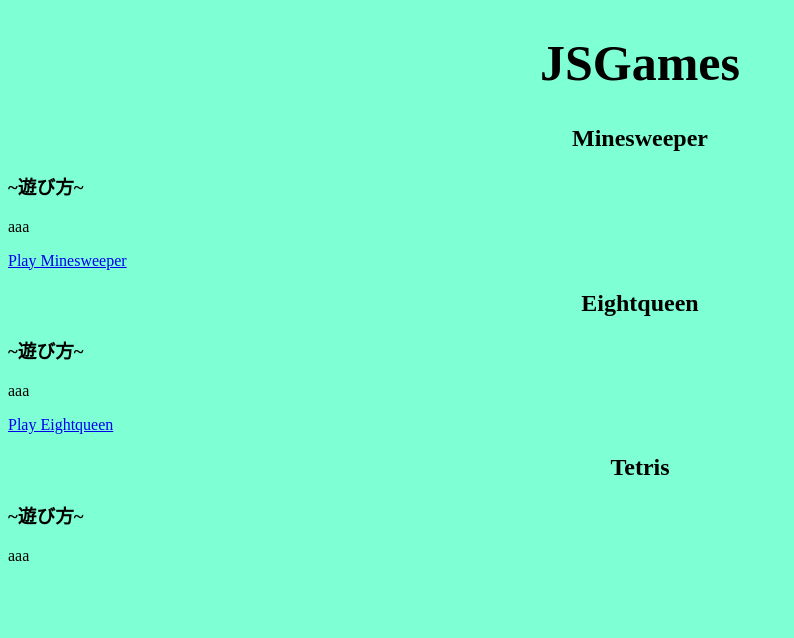
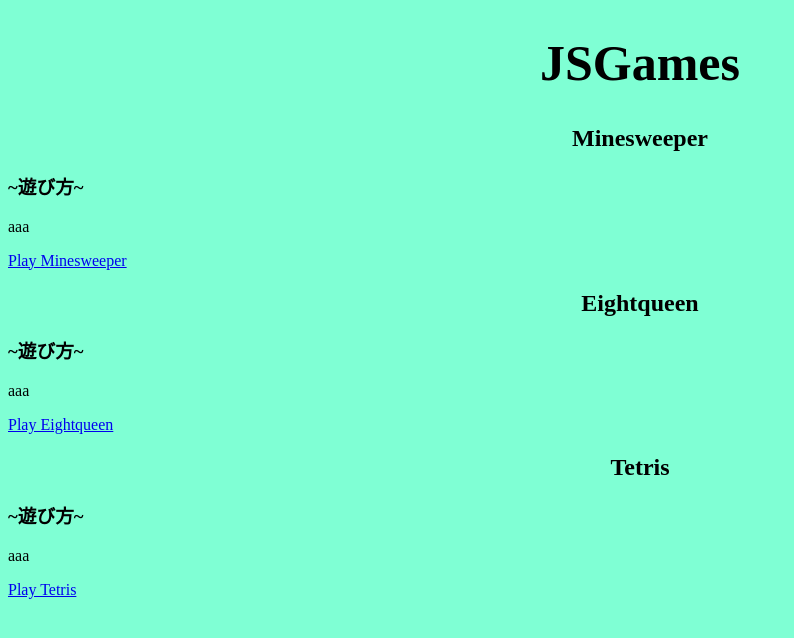
Before and after one commit to 1F10210012/Team-Development-Practice, a plain HTML site: page index.html in a window 1280 px wide. Shown: the whole page, without its empty margins (0-794 px from the left). Drawn offline with Linux system fonts and the light colour scheme.

Commit message:
Update index.html

```diff
--- a/index.html
+++ b/index.html
@@ -19,6 +19,6 @@
         <h2>Tetris</h2>
         <h3>~遊び方~</h3>
         <p>aaa</p>
-
+        <p><a href="Tetris/tetris.html">Play Tetris</a></p>
     </body>
 </html>
```
